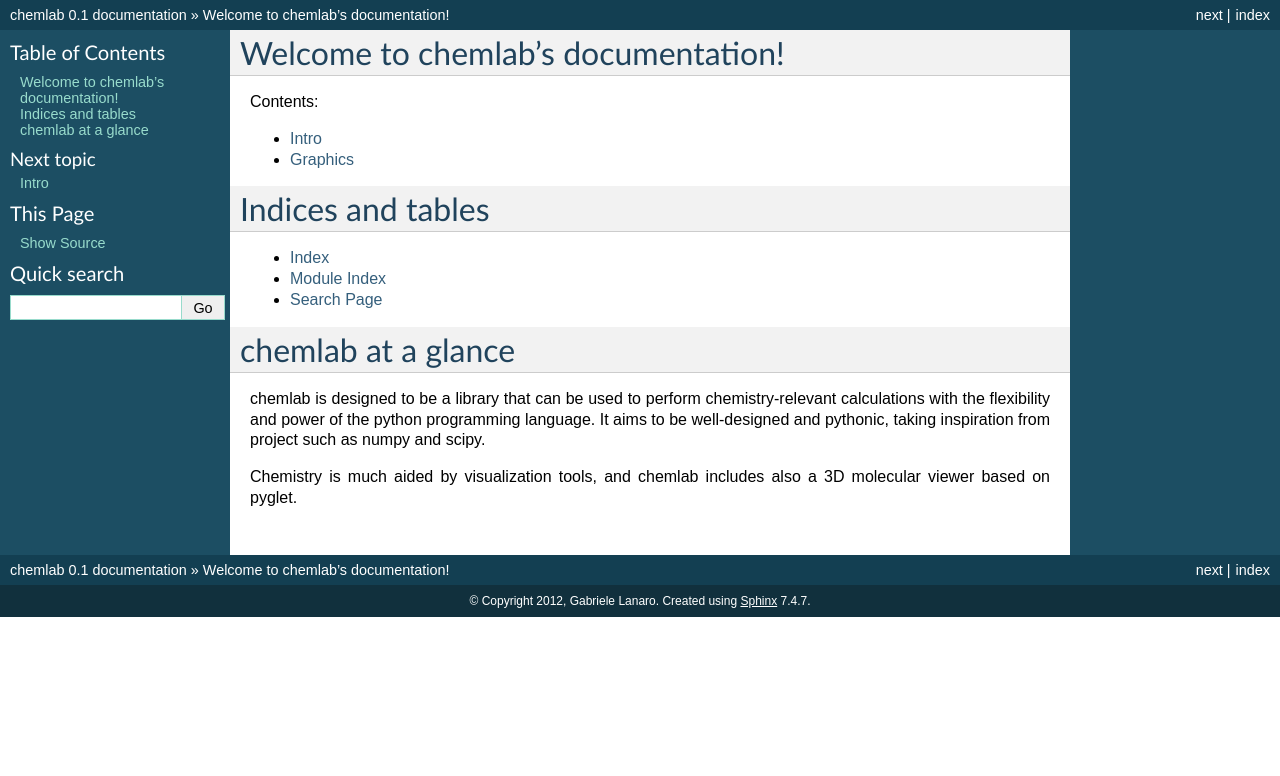
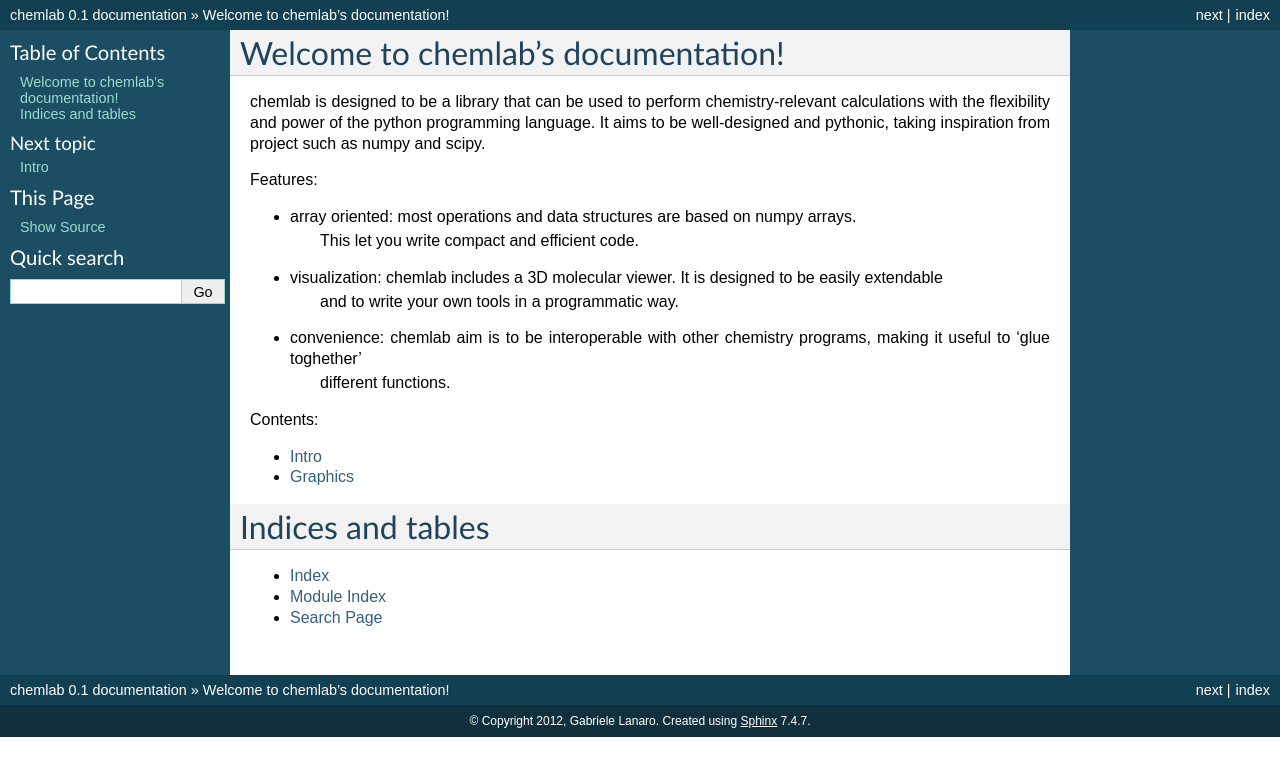
Before and after one commit to chemlab/chemlab, a Sphinx documentation site: the page built from docs/index.rst, in a window 1280 px wide. Shown: the top 776 px of the page. Built offline with Sphinx 7.4.7, drawn with Linux system fonts in a browser that asks for light colours; formulas are drawn with MathJax 3.

Commit message:
Update index.rst

```diff
--- a/docs/index.rst
+++ b/docs/index.rst
@@ -5,6 +5,21 @@
 
 Welcome to chemlab's documentation!
 ===================================
+
+chemlab is designed to be a library that can be used to perform
+chemistry-relevant calculations with the flexibility and power of the
+python programming language. It aims to be well-designed and pythonic,
+taking inspiration from project such as numpy and scipy.
+
+Features:
+
+* array oriented: most operations and data structures are based on numpy arrays.
+               This let you write compact and efficient code.
+* visualization: chemlab includes a 3D molecular viewer. It is designed to be easily extendable
+               and to write your own tools in a programmatic way.
+* convenience: chemlab aim is to be interoperable with other chemistry programs, making it useful to 'glue toghether'
+               different functions.
+
 
 Contents:
 
@@ -21,14 +36,3 @@
 * :ref:`genindex`
 * :ref:`modindex`
 * :ref:`search`
-
-chemlab at a glance
-===================
-
-chemlab is designed to be a library that can be used to perform
-chemistry-relevant calculations with the flexibility and power of the
-python programming language. It aims to be well-designed and pythonic,
-taking inspiration from project such as numpy and scipy.
-
-Chemistry is much aided by visualization tools, and chemlab includes
-also a 3D molecular viewer based on pyglet.
```
